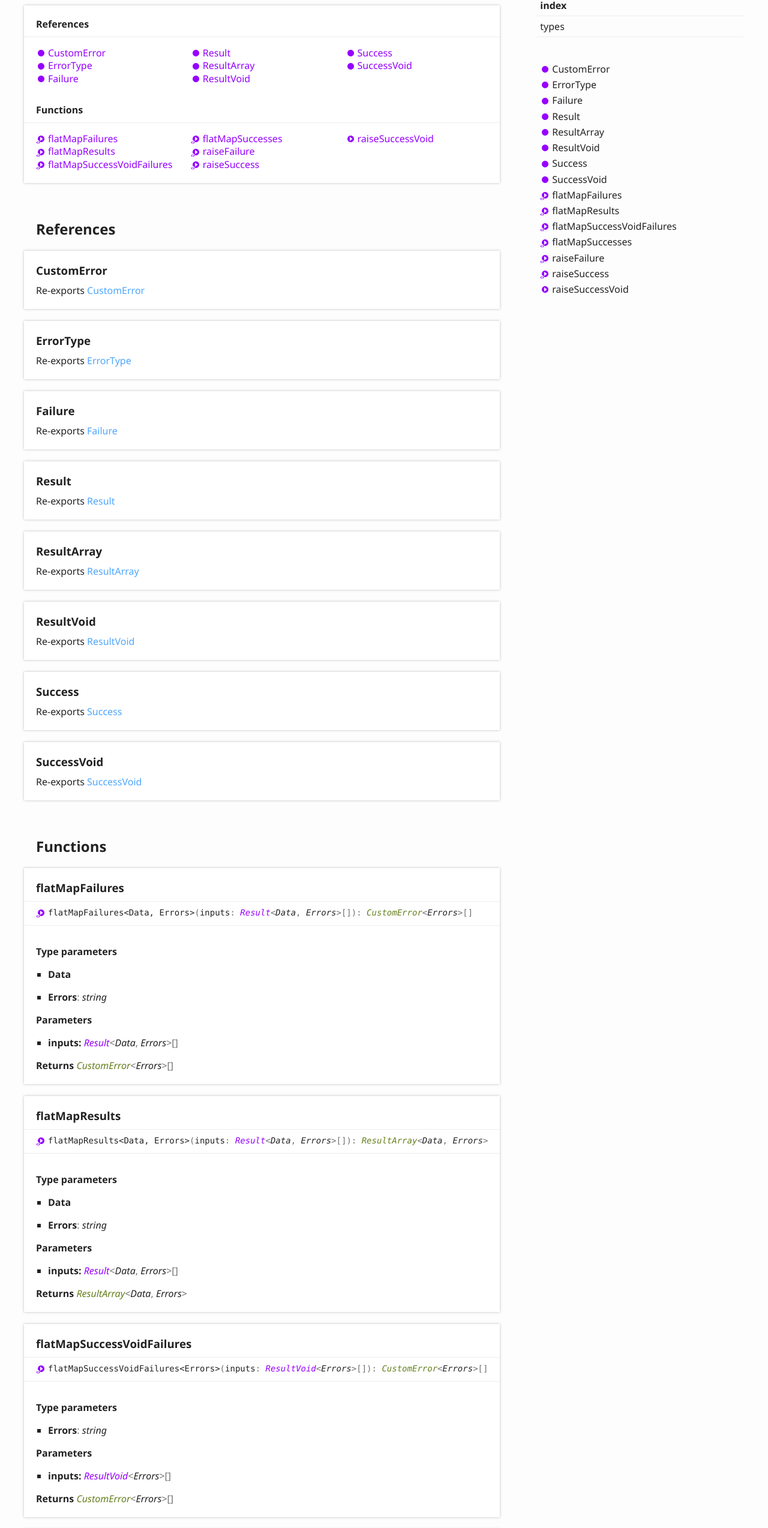
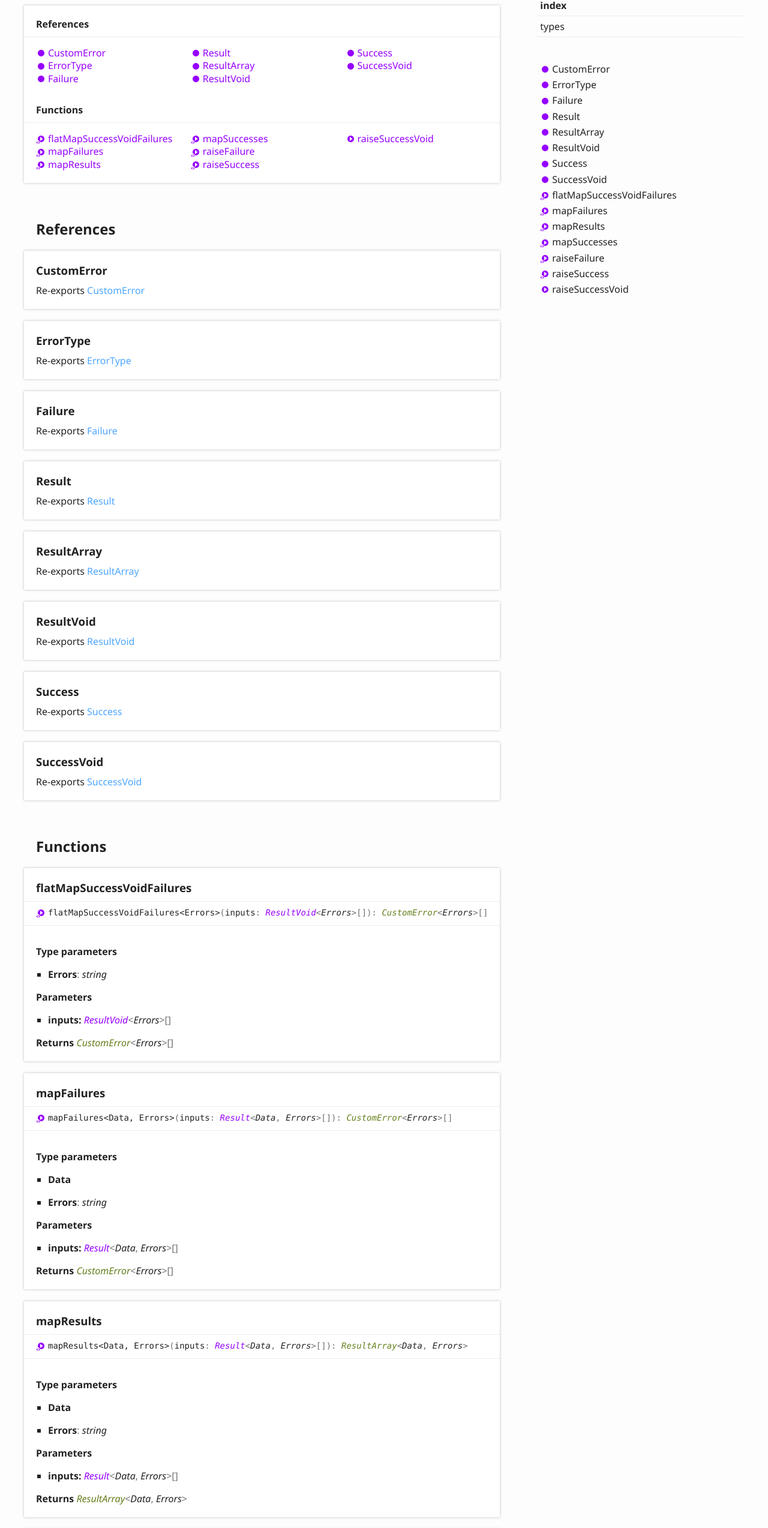
Before and after one commit to MondoPower/mondo-common-libs, a website: page docs/packages/mondo-result-types/modules/index.html in a window 1280 px wide. Shown: the part 239-2786 px from the top of the page at 60% size. Drawn offline with Linux system fonts and the light colour scheme.

Commit message:
feat(result-types): Added function to split results (#12)
* feat(result-types): Added function to map results
* removed flat map

```diff
--- a/docs/packages/mondo-result-types/modules/index.html
+++ b/docs/packages/mondo-result-types/modules/index.html
@@ -85,10 +85,10 @@
 						<section class="tsd-index-section ">
 							<h3>Functions</h3>
 							<ul class="tsd-index-list">
-								<li class="tsd-kind-function tsd-parent-kind-module tsd-has-type-parameter"><a href="index.html#flatMapFailures" class="tsd-kind-icon">flat<wbr>Map<wbr>Failures</a></li>
-								<li class="tsd-kind-function tsd-parent-kind-module tsd-has-type-parameter"><a href="index.html#flatMapResults" class="tsd-kind-icon">flat<wbr>Map<wbr>Results</a></li>
 								<li class="tsd-kind-function tsd-parent-kind-module tsd-has-type-parameter"><a href="index.html#flatMapSuccessVoidFailures" class="tsd-kind-icon">flat<wbr>Map<wbr>Success<wbr>Void<wbr>Failures</a></li>
-								<li class="tsd-kind-function tsd-parent-kind-module tsd-has-type-parameter"><a href="index.html#flatMapSuccesses" class="tsd-kind-icon">flat<wbr>Map<wbr>Successes</a></li>
+								<li class="tsd-kind-function tsd-parent-kind-module tsd-has-type-parameter"><a href="index.html#mapFailures" class="tsd-kind-icon">map<wbr>Failures</a></li>
+								<li class="tsd-kind-function tsd-parent-kind-module tsd-has-type-parameter"><a href="index.html#mapResults" class="tsd-kind-icon">map<wbr>Results</a></li>
+								<li class="tsd-kind-function tsd-parent-kind-module tsd-has-type-parameter"><a href="index.html#mapSuccesses" class="tsd-kind-icon">map<wbr>Successes</a></li>
 								<li class="tsd-kind-function tsd-parent-kind-module tsd-has-type-parameter"><a href="index.html#raiseFailure" class="tsd-kind-icon">raise<wbr>Failure</a></li>
 								<li class="tsd-kind-function tsd-parent-kind-module tsd-has-type-parameter"><a href="index.html#raiseSuccess" class="tsd-kind-icon">raise<wbr>Success</a></li>
 								<li class="tsd-kind-function tsd-parent-kind-module"><a href="index.html#raiseSuccessVoid" class="tsd-kind-icon">raise<wbr>Success<wbr>Void</a></li>
@@ -143,64 +143,6 @@
 			<section class="tsd-panel-group tsd-member-group ">
 				<h2>Functions</h2>
 				<section class="tsd-panel tsd-member tsd-kind-function tsd-parent-kind-module tsd-has-type-parameter">
-					<a name="flatMapFailures" class="tsd-anchor"></a>
-					<h3>flat<wbr>Map<wbr>Failures</h3>
-					<ul class="tsd-signatures tsd-kind-function tsd-parent-kind-module tsd-has-type-parameter">
-						<li class="tsd-signature tsd-kind-icon">flat<wbr>Map<wbr>Failures&lt;Data, Errors&gt;<span class="tsd-signature-symbol">(</span>inputs<span class="tsd-signature-symbol">: </span><a href="types.html#Result" class="tsd-signature-type" data-tsd-kind="Type alias">Result</a><span class="tsd-signature-symbol">&lt;</span><span class="tsd-signature-type">Data</span><span class="tsd-signature-symbol">, </span><span class="tsd-signature-type">Errors</span><span class="tsd-signature-symbol">&gt;</span><span class="tsd-signature-symbol">[]</span><span class="tsd-signature-symbol">)</span><span class="tsd-signature-symbol">: </span><a href="../interfaces/types.CustomError.html" class="tsd-signature-type" data-tsd-kind="Interface">CustomError</a><span class="tsd-signature-symbol">&lt;</span><span class="tsd-signature-type">Errors</span><span class="tsd-signature-symbol">&gt;</span><span class="tsd-signature-symbol">[]</span></li>
-					</ul>
-					<ul class="tsd-descriptions">
-						<li class="tsd-description">
-							<aside class="tsd-sources">
-							</aside>
-							<h4 class="tsd-type-parameters-title">Type parameters</h4>
-							<ul class="tsd-type-parameters">
-								<li>
-									<h4>Data</h4>
-								</li>
-								<li>
-									<h4>Errors<span class="tsd-signature-symbol">: </span><span class="tsd-signature-type">string</span></h4>
-								</li>
-							</ul>
-							<h4 class="tsd-parameters-title">Parameters</h4>
-							<ul class="tsd-parameters">
-								<li>
-									<h5>inputs: <a href="types.html#Result" class="tsd-signature-type" data-tsd-kind="Type alias">Result</a><span class="tsd-signature-symbol">&lt;</span><span class="tsd-signature-type">Data</span><span class="tsd-signature-symbol">, </span><span class="tsd-signature-type">Errors</span><span class="tsd-signature-symbol">&gt;</span><span class="tsd-signature-symbol">[]</span></h5>
-								</li>
-							</ul>
-							<h4 class="tsd-returns-title">Returns <a href="../interfaces/types.CustomError.html" class="tsd-signature-type" data-tsd-kind="Interface">CustomError</a><span class="tsd-signature-symbol">&lt;</span><span class="tsd-signature-type">Errors</span><span class="tsd-signature-symbol">&gt;</span><span class="tsd-signature-symbol">[]</span></h4>
-						</li>
-					</ul>
-				</section>
-				<section class="tsd-panel tsd-member tsd-kind-function tsd-parent-kind-module tsd-has-type-parameter">
-					<a name="flatMapResults" class="tsd-anchor"></a>
-					<h3>flat<wbr>Map<wbr>Results</h3>
-					<ul class="tsd-signatures tsd-kind-function tsd-parent-kind-module tsd-has-type-parameter">
-						<li class="tsd-signature tsd-kind-icon">flat<wbr>Map<wbr>Results&lt;Data, Errors&gt;<span class="tsd-signature-symbol">(</span>inputs<span class="tsd-signature-symbol">: </span><a href="types.html#Result" class="tsd-signature-type" data-tsd-kind="Type alias">Result</a><span class="tsd-signature-symbol">&lt;</span><span class="tsd-signature-type">Data</span><span class="tsd-signature-symbol">, </span><span class="tsd-signature-type">Errors</span><span class="tsd-signature-symbol">&gt;</span><span class="tsd-signature-symbol">[]</span><span class="tsd-signature-symbol">)</span><span class="tsd-signature-symbol">: </span><a href="../interfaces/types.ResultArray.html" class="tsd-signature-type" data-tsd-kind="Interface">ResultArray</a><span class="tsd-signature-symbol">&lt;</span><span class="tsd-signature-type">Data</span><span class="tsd-signature-symbol">, </span><span class="tsd-signature-type">Errors</span><span class="tsd-signature-symbol">&gt;</span></li>
-					</ul>
-					<ul class="tsd-descriptions">
-						<li class="tsd-description">
-							<aside class="tsd-sources">
-							</aside>
-							<h4 class="tsd-type-parameters-title">Type parameters</h4>
-							<ul class="tsd-type-parameters">
-								<li>
-									<h4>Data</h4>
-								</li>
-								<li>
-									<h4>Errors<span class="tsd-signature-symbol">: </span><span class="tsd-signature-type">string</span></h4>
-								</li>
-							</ul>
-							<h4 class="tsd-parameters-title">Parameters</h4>
-							<ul class="tsd-parameters">
-								<li>
-									<h5>inputs: <a href="types.html#Result" class="tsd-signature-type" data-tsd-kind="Type alias">Result</a><span class="tsd-signature-symbol">&lt;</span><span class="tsd-signature-type">Data</span><span class="tsd-signature-symbol">, </span><span class="tsd-signature-type">Errors</span><span class="tsd-signature-symbol">&gt;</span><span class="tsd-signature-symbol">[]</span></h5>
-								</li>
-							</ul>
-							<h4 class="tsd-returns-title">Returns <a href="../interfaces/types.ResultArray.html" class="tsd-signature-type" data-tsd-kind="Interface">ResultArray</a><span class="tsd-signature-symbol">&lt;</span><span class="tsd-signature-type">Data</span><span class="tsd-signature-symbol">, </span><span class="tsd-signature-type">Errors</span><span class="tsd-signature-symbol">&gt;</span></h4>
-						</li>
-					</ul>
-				</section>
-				<section class="tsd-panel tsd-member tsd-kind-function tsd-parent-kind-module tsd-has-type-parameter">
 					<a name="flatMapSuccessVoidFailures" class="tsd-anchor"></a>
 					<h3>flat<wbr>Map<wbr>Success<wbr>Void<wbr>Failures</h3>
 					<ul class="tsd-signatures tsd-kind-function tsd-parent-kind-module tsd-has-type-parameter">
@@ -227,10 +169,68 @@
 					</ul>
 				</section>
 				<section class="tsd-panel tsd-member tsd-kind-function tsd-parent-kind-module tsd-has-type-parameter">
-					<a name="flatMapSuccesses" class="tsd-anchor"></a>
-					<h3>flat<wbr>Map<wbr>Successes</h3>
+					<a name="mapFailures" class="tsd-anchor"></a>
+					<h3>map<wbr>Failures</h3>
 					<ul class="tsd-signatures tsd-kind-function tsd-parent-kind-module tsd-has-type-parameter">
-						<li class="tsd-signature tsd-kind-icon">flat<wbr>Map<wbr>Successes&lt;Data, Errors&gt;<span class="tsd-signature-symbol">(</span>inputs<span class="tsd-signature-symbol">: </span><a href="types.html#Result" class="tsd-signature-type" data-tsd-kind="Type alias">Result</a><span class="tsd-signature-symbol">&lt;</span><span class="tsd-signature-type">Data</span><span class="tsd-signature-symbol">, </span><span class="tsd-signature-type">Errors</span><span class="tsd-signature-symbol">&gt;</span><span class="tsd-signature-symbol">[]</span><span class="tsd-signature-symbol">)</span><span class="tsd-signature-symbol">: </span><span class="tsd-signature-type">Data</span><span class="tsd-signature-symbol">[]</span></li>
+						<li class="tsd-signature tsd-kind-icon">map<wbr>Failures&lt;Data, Errors&gt;<span class="tsd-signature-symbol">(</span>inputs<span class="tsd-signature-symbol">: </span><a href="types.html#Result" class="tsd-signature-type" data-tsd-kind="Type alias">Result</a><span class="tsd-signature-symbol">&lt;</span><span class="tsd-signature-type">Data</span><span class="tsd-signature-symbol">, </span><span class="tsd-signature-type">Errors</span><span class="tsd-signature-symbol">&gt;</span><span class="tsd-signature-symbol">[]</span><span class="tsd-signature-symbol">)</span><span class="tsd-signature-symbol">: </span><a href="../interfaces/types.CustomError.html" class="tsd-signature-type" data-tsd-kind="Interface">CustomError</a><span class="tsd-signature-symbol">&lt;</span><span class="tsd-signature-type">Errors</span><span class="tsd-signature-symbol">&gt;</span><span class="tsd-signature-symbol">[]</span></li>
+					</ul>
+					<ul class="tsd-descriptions">
+						<li class="tsd-description">
+							<aside class="tsd-sources">
+							</aside>
+							<h4 class="tsd-type-parameters-title">Type parameters</h4>
+							<ul class="tsd-type-parameters">
+								<li>
+									<h4>Data</h4>
+								</li>
+								<li>
+									<h4>Errors<span class="tsd-signature-symbol">: </span><span class="tsd-signature-type">string</span></h4>
+								</li>
+							</ul>
+							<h4 class="tsd-parameters-title">Parameters</h4>
+							<ul class="tsd-parameters">
+								<li>
+									<h5>inputs: <a href="types.html#Result" class="tsd-signature-type" data-tsd-kind="Type alias">Result</a><span class="tsd-signature-symbol">&lt;</span><span class="tsd-signature-type">Data</span><span class="tsd-signature-symbol">, </span><span class="tsd-signature-type">Errors</span><span class="tsd-signature-symbol">&gt;</span><span class="tsd-signature-symbol">[]</span></h5>
+								</li>
+							</ul>
+							<h4 class="tsd-returns-title">Returns <a href="../interfaces/types.CustomError.html" class="tsd-signature-type" data-tsd-kind="Interface">CustomError</a><span class="tsd-signature-symbol">&lt;</span><span class="tsd-signature-type">Errors</span><span class="tsd-signature-symbol">&gt;</span><span class="tsd-signature-symbol">[]</span></h4>
+						</li>
+					</ul>
+				</section>
+				<section class="tsd-panel tsd-member tsd-kind-function tsd-parent-kind-module tsd-has-type-parameter">
+					<a name="mapResults" class="tsd-anchor"></a>
+					<h3>map<wbr>Results</h3>
+					<ul class="tsd-signatures tsd-kind-function tsd-parent-kind-module tsd-has-type-parameter">
+						<li class="tsd-signature tsd-kind-icon">map<wbr>Results&lt;Data, Errors&gt;<span class="tsd-signature-symbol">(</span>inputs<span class="tsd-signature-symbol">: </span><a href="types.html#Result" class="tsd-signature-type" data-tsd-kind="Type alias">Result</a><span class="tsd-signature-symbol">&lt;</span><span class="tsd-signature-type">Data</span><span class="tsd-signature-symbol">, </span><span class="tsd-signature-type">Errors</span><span class="tsd-signature-symbol">&gt;</span><span class="tsd-signature-symbol">[]</span><span class="tsd-signature-symbol">)</span><span class="tsd-signature-symbol">: </span><a href="../interfaces/types.ResultArray.html" class="tsd-signature-type" data-tsd-kind="Interface">ResultArray</a><span class="tsd-signature-symbol">&lt;</span><span class="tsd-signature-type">Data</span><span class="tsd-signature-symbol">, </span><span class="tsd-signature-type">Errors</span><span class="tsd-signature-symbol">&gt;</span></li>
+					</ul>
+					<ul class="tsd-descriptions">
+						<li class="tsd-description">
+							<aside class="tsd-sources">
+							</aside>
+							<h4 class="tsd-type-parameters-title">Type parameters</h4>
+							<ul class="tsd-type-parameters">
+								<li>
+									<h4>Data</h4>
+								</li>
+								<li>
+									<h4>Errors<span class="tsd-signature-symbol">: </span><span class="tsd-signature-type">string</span></h4>
+								</li>
+							</ul>
+							<h4 class="tsd-parameters-title">Parameters</h4>
+							<ul class="tsd-parameters">
+								<li>
+									<h5>inputs: <a href="types.html#Result" class="tsd-signature-type" data-tsd-kind="Type alias">Result</a><span class="tsd-signature-symbol">&lt;</span><span class="tsd-signature-type">Data</span><span class="tsd-signature-symbol">, </span><span class="tsd-signature-type">Errors</span><span class="tsd-signature-symbol">&gt;</span><span class="tsd-signature-symbol">[]</span></h5>
+								</li>
+							</ul>
+							<h4 class="tsd-returns-title">Returns <a href="../interfaces/types.ResultArray.html" class="tsd-signature-type" data-tsd-kind="Interface">ResultArray</a><span class="tsd-signature-symbol">&lt;</span><span class="tsd-signature-type">Data</span><span class="tsd-signature-symbol">, </span><span class="tsd-signature-type">Errors</span><span class="tsd-signature-symbol">&gt;</span></h4>
+						</li>
+					</ul>
+				</section>
+				<section class="tsd-panel tsd-member tsd-kind-function tsd-parent-kind-module tsd-has-type-parameter">
+					<a name="mapSuccesses" class="tsd-anchor"></a>
+					<h3>map<wbr>Successes</h3>
+					<ul class="tsd-signatures tsd-kind-function tsd-parent-kind-module tsd-has-type-parameter">
+						<li class="tsd-signature tsd-kind-icon">map<wbr>Successes&lt;Data, Errors&gt;<span class="tsd-signature-symbol">(</span>inputs<span class="tsd-signature-symbol">: </span><a href="types.html#Result" class="tsd-signature-type" data-tsd-kind="Type alias">Result</a><span class="tsd-signature-symbol">&lt;</span><span class="tsd-signature-type">Data</span><span class="tsd-signature-symbol">, </span><span class="tsd-signature-type">Errors</span><span class="tsd-signature-symbol">&gt;</span><span class="tsd-signature-symbol">[]</span><span class="tsd-signature-symbol">)</span><span class="tsd-signature-symbol">: </span><span class="tsd-signature-type">Data</span><span class="tsd-signature-symbol">[]</span></li>
 					</ul>
 					<ul class="tsd-descriptions">
 						<li class="tsd-description">
@@ -364,16 +364,16 @@
 						<a href="index.html#SuccessVoid" class="tsd-kind-icon">Success<wbr>Void</a>
 					</li>
 					<li class=" tsd-kind-function tsd-parent-kind-module tsd-has-type-parameter">
-						<a href="index.html#flatMapFailures" class="tsd-kind-icon">flat<wbr>Map<wbr>Failures</a>
-					</li>
-					<li class=" tsd-kind-function tsd-parent-kind-module tsd-has-type-parameter">
-						<a href="index.html#flatMapResults" class="tsd-kind-icon">flat<wbr>Map<wbr>Results</a>
-					</li>
-					<li class=" tsd-kind-function tsd-parent-kind-module tsd-has-type-parameter">
 						<a href="index.html#flatMapSuccessVoidFailures" class="tsd-kind-icon">flat<wbr>Map<wbr>Success<wbr>Void<wbr>Failures</a>
 					</li>
 					<li class=" tsd-kind-function tsd-parent-kind-module tsd-has-type-parameter">
-						<a href="index.html#flatMapSuccesses" class="tsd-kind-icon">flat<wbr>Map<wbr>Successes</a>
+						<a href="index.html#mapFailures" class="tsd-kind-icon">map<wbr>Failures</a>
+					</li>
+					<li class=" tsd-kind-function tsd-parent-kind-module tsd-has-type-parameter">
+						<a href="index.html#mapResults" class="tsd-kind-icon">map<wbr>Results</a>
+					</li>
+					<li class=" tsd-kind-function tsd-parent-kind-module tsd-has-type-parameter">
+						<a href="index.html#mapSuccesses" class="tsd-kind-icon">map<wbr>Successes</a>
 					</li>
 					<li class=" tsd-kind-function tsd-parent-kind-module tsd-has-type-parameter">
 						<a href="index.html#raiseFailure" class="tsd-kind-icon">raise<wbr>Failure</a>
--- a/package.json
+++ b/package.json
@@ -25,9 +25,9 @@
   },
   "devDependencies": {
     "lerna": "^4.0.0",
-    "lerna-projen": "0.0.72",
+    "lerna-projen": "0.0.74",
     "npm-check-updates": "^12",
-    "projen": "^0.52.22",
+    "projen": "^0.52.31",
     "standard-version": "^9",
     "ts-node": "^10.5.0",
     "typescript": "^4.5.5"
--- a/packages/mondo-result-types/package.json
+++ b/packages/mondo-result-types/package.json
@@ -39,7 +39,7 @@
     "json-schema": "^0.4.0",
     "mocha": "^9.2.0",
     "npm-check-updates": "^12",
-    "projen": "^0.52.4",
+    "projen": "^0.52.31",
     "ts-eager": "^2.0.2",
     "typedoc": "^0.21.4",
     "typescript": "^4.5.5"
```
Also changed, not shown: packages/mondo-result-types/src/index.ts (+20 -20 lines), packages/mondo-result-types/tests/index.spec.ts (+18 -17 lines), .github/workflows/release.yml, .projen/tasks.json, .projenrc.ts, docs/packages/mondo-result-types/assets/js/search.js, 2 other files.
